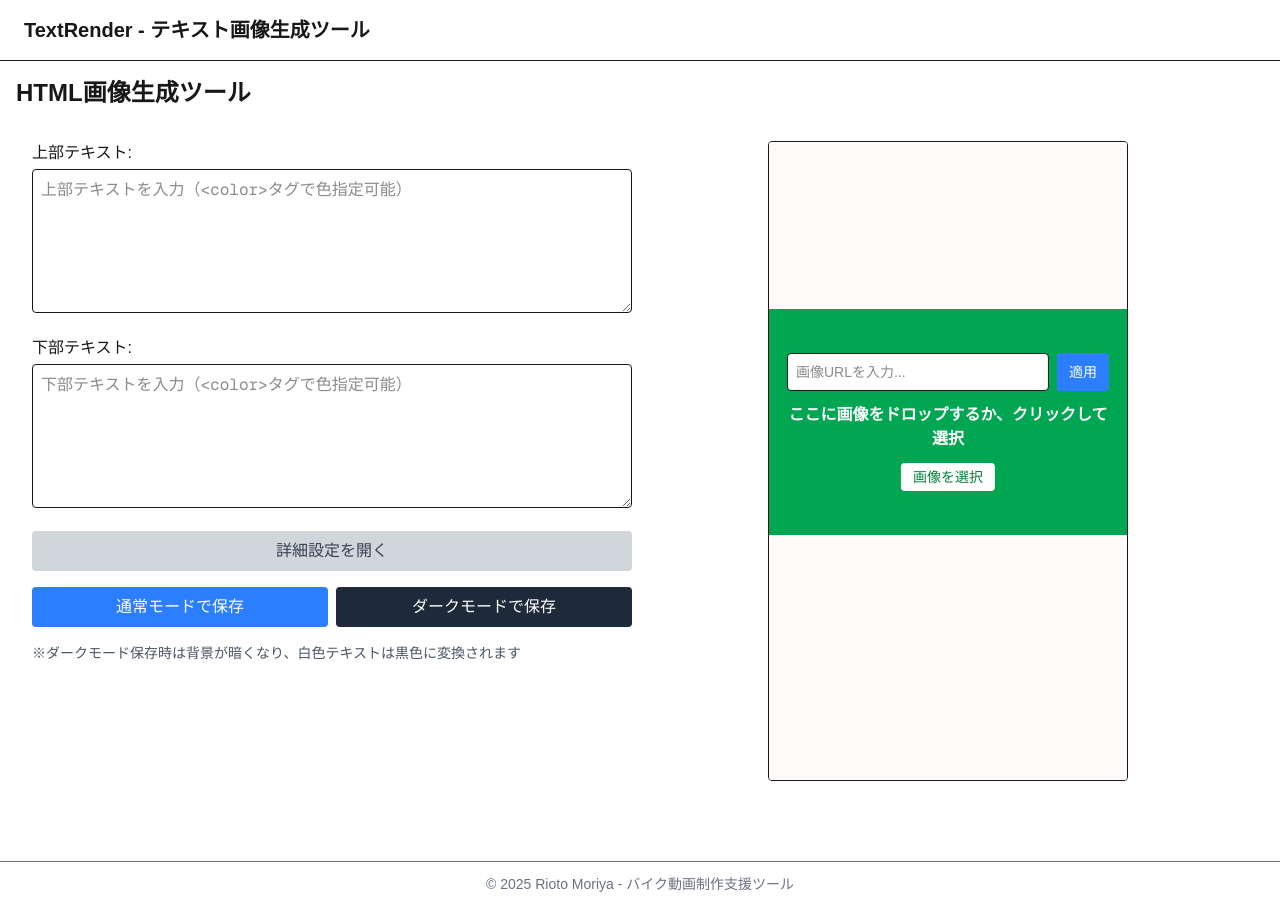
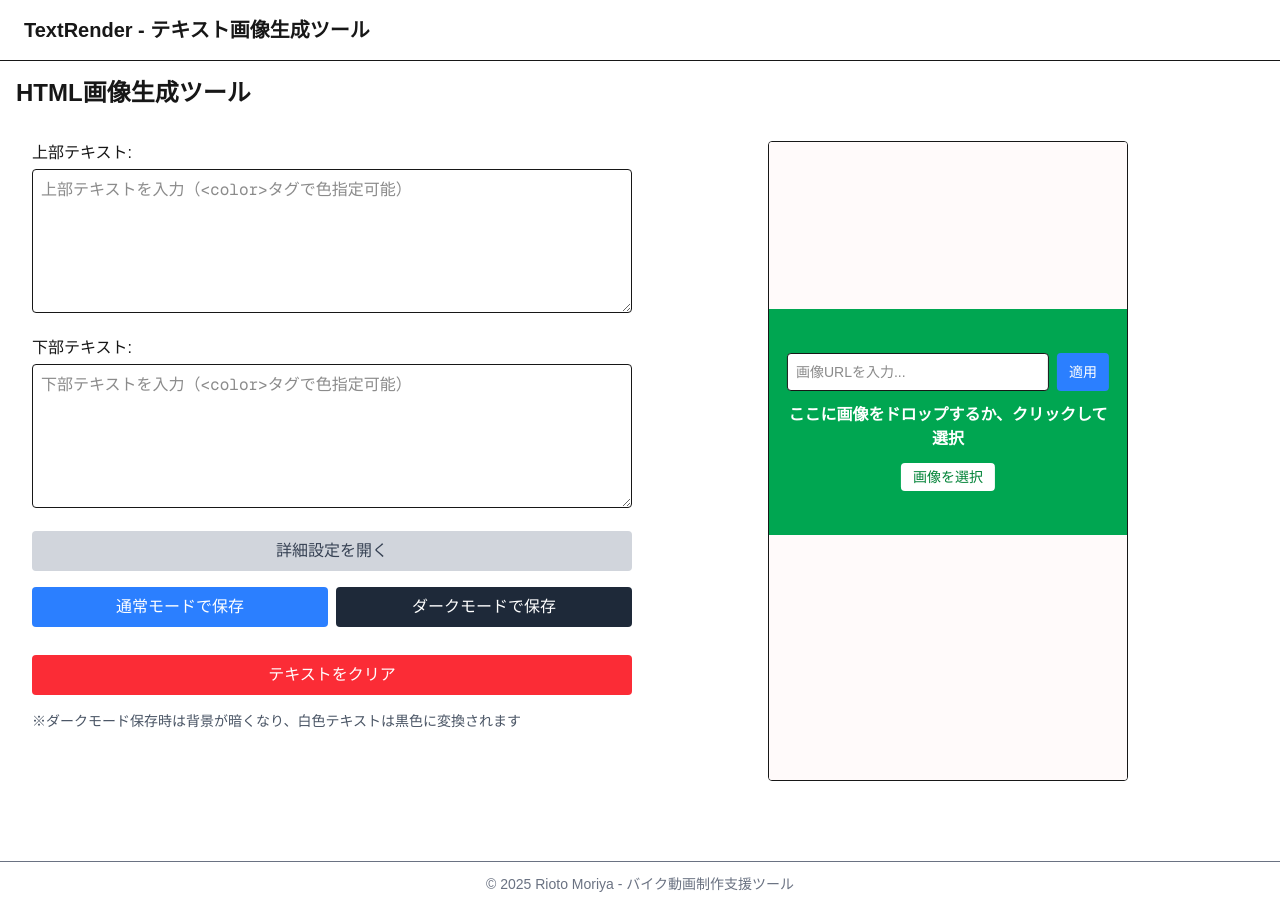
Before and after one commit to Rioto3/TextRender, a Next.js app: page / in a window 1280 px wide. Built offline with nearby package versions, Linux system fonts and the light colour scheme.

Commit message:
Update page.js

```diff
--- a/src/app/components/HtmlToImageTool/page.js
+++ b/src/app/components/HtmlToImageTool/page.js
@@ -264,6 +264,11 @@ const convertSimpleMarkupToHtml = (text, darkMode = false) => {
       imageInputRef.current.value = '';
     }
   };
+
+  const clearAllText = () => {
+  setMarkupUpperText('');
+  setMarkupBottomText('');
+};
 
   const saveAsImage = async (darkMode = false) => {
     if (!textContainerRef.current || isProcessing) return;
@@ -837,6 +842,14 @@ const MobilArea = ({ textRate = 1 }) => {
         {isProcessing ? '処理中...' : 'ダークモードで保存'}
       </button>
     </div>
+      <div className="flex flex-wrap gap-2 mt-3">
+  <button
+    onClick={clearAllText}
+    className="p-2 bg-red-500 text-white rounded hover:bg-red-600 flex-1"
+  >
+    テキストをクリア
+  </button>
+</div>
 
     <div className="text-sm text-gray-600">
       <p>※ダークモード保存時は背景が暗くなり、白色テキストは黒色に変換されます</p>
```
